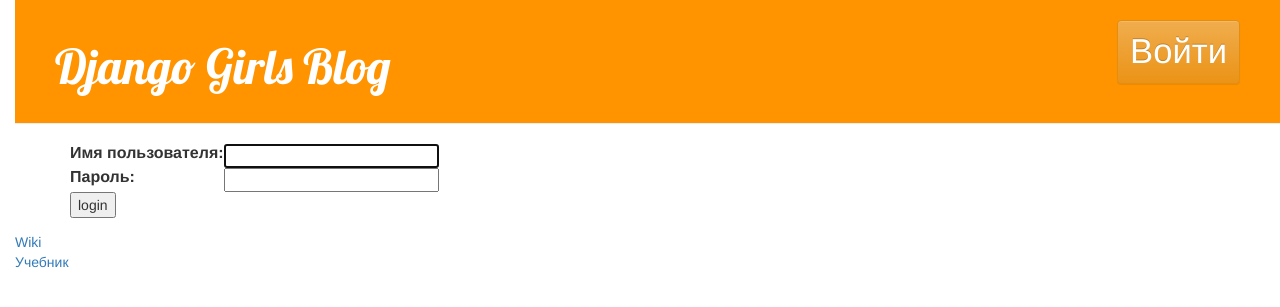
After one commit to Randry1/my-first-blog2, a Django app: page /accounts/login/ in a window 1280 px wide. The commit adds this page. Shown: the top 307 px of the page. Run offline with Django 3.2, Linux system fonts and the light colour scheme; some libraries are stand-ins or nearby versions.

Commit message:
Добавлена страница входа для логина, прописан адрес, создан шаблон для логина, контроллер уже существовал, добавлены кнопки входа и выхода

```diff
--- a/mysite/blog/templates/blog/base.html
+++ b/mysite/blog/templates/blog/base.html
@@ -11,8 +11,11 @@
 
     <div class="page-header">
         {% if user.is_authenticated %}
+            <a href="/admin/logout/" class="top-menu btn btn-warning">Выйти</a>
             <a href="{% url 'post_new' %}" class="top-menu mt-3"><span class="glyphicon glyphicon-plus"></span></a>
             <a href="{% url 'post_draft_list' %}" class="top-menu btn btn-warning">Черновики</a>
+        {% else %}
+            <a class="top-menu btn btn-warning" href="{% url 'login' %}">Войти</a>
         {% endif %}
         <h1><a href="/">Django Girls Blog</a></h1>
     </div>
--- /dev/null
+++ b/mysite/blog/templates/registration/login.html
@@ -0,0 +1,22 @@
+{% extends 'blog/base.html' %}
+
+{% block content %}
+  {% if form.errors  %}
+    <p>Ваш пароль не соподает, пожалуйста поробуйте еще</p>
+  {% endif %}
+  <form method="POST" action="{%  url 'login' %}">
+    {% csrf_token %}
+    <table>
+        <tr>
+            <td>{{ form.username.label_tag }}</td>
+            <td>{{ form.username }}</td>
+        </tr>
+        <tr>
+            <td>{{ form.password.label_tag }}</td>
+            <td>{{ form.password }}</td>
+        </tr>
+        </table>
+        <input type="submit" value="login" />
+        <input type="hidden" name="next" value="{{ next }}" />
+  </form>
+{% endblock %}
--- a/mysite/blog/views.py
+++ b/mysite/blog/views.py
@@ -2,6 +2,7 @@ from django.shortcuts import render, get_object_or_404, redirect
 from .models import Post
 from django.utils import timezone
 from .forms import PostForm
+from django.contrib.auth.decorators import login_required
 
 # Create your views here.
 def post_list(request):
@@ -10,6 +11,7 @@ def post_list(request):
 def post_detail(request, pk):
     post = Post.objects.get(pk=pk)
     return render(request, 'blog/post_detail.html', {'post': post})
+@login_required()
 def post_new(request):
     if request.method == 'POST':
         form = PostForm(request.POST)
@@ -22,6 +24,7 @@ def post_new(request):
             return redirect('post_detail', pk = post.pk)
     form = PostForm()
     return render(request, 'blog/post_new.html', {'form': form})
+@login_required()
 def post_edit(request, pk ):
     post = get_object_or_404(Post, pk=pk)
     if request.method == 'POST':
@@ -36,17 +39,20 @@ def post_edit(request, pk ):
     else:
         form = PostForm(instance=post)
     return render(request, 'blog/post_edit.html', {'form': form})
+@login_required()
 def post_draft_list(request):
     '''Контроллер для показа черновиков постов'''
     post_draft = Post.objects.filter(published_date__isnull=True).order_by('created_date')
     return render(request, 'blog/post_draft_list.html', {'post_draft': post_draft})
 
+@login_required()
 def post_publish(request, pk):
     '''Обработка нажатия кнопки публикации'''
     post = get_object_or_404(Post, pk=pk)
     post.publish()
     return redirect('post_detail', pk=post.pk)
 
+@login_required()
 def post_delete(request, pk):
     '''Обработка нажатия кнопки удалить пост'''
     post = get_object_or_404(Post, pk=pk)
--- a/mysite/mysite/settings.py
+++ b/mysite/mysite/settings.py
@@ -91,3 +91,4 @@ STATIC_ROOT = os.path.join(BASE_DIR, 'static')
 MESSAGE_STORAGE = 'django.contrib.messages.storage.session.SessionStorage'
 MEDIA_URL = '/media/'
 MEDIA_ROOT = os.path.join(BASE_DIR, 'media')
+LOGIN_REDIRECT_URL = '/'
--- a/mysite/mysite/urls.py
+++ b/mysite/mysite/urls.py
@@ -15,8 +15,10 @@ Including another URLconf
 """
 from django.contrib import admin
 from django.urls import path, include
+from django.contrib.auth import views
 
 urlpatterns = [
     path('admin/', admin.site.urls),
+    path('accounts/login/', views.LoginView.as_view(), name='login'),
     path('',include('blog.urls')),
 ]
```
